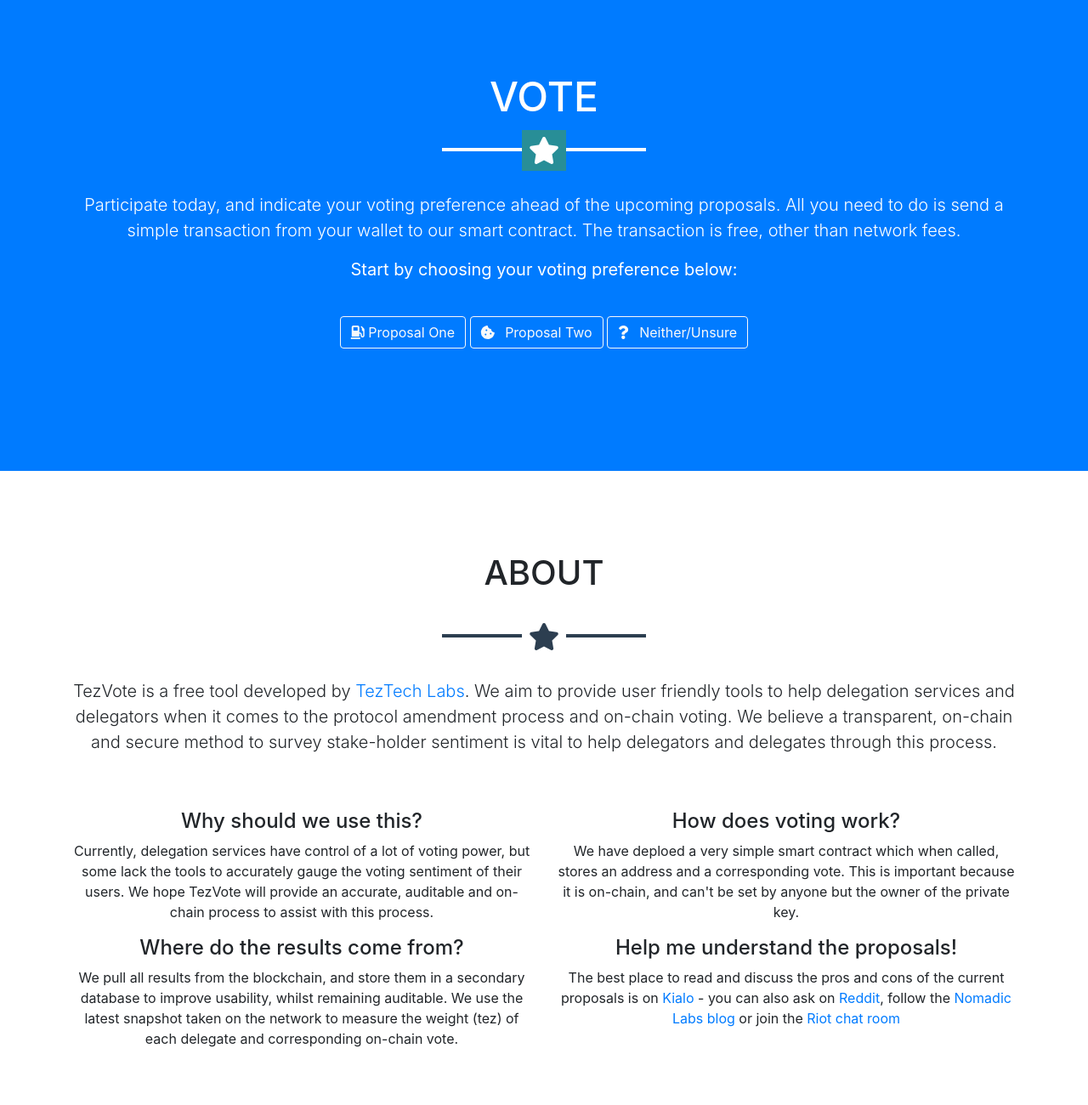
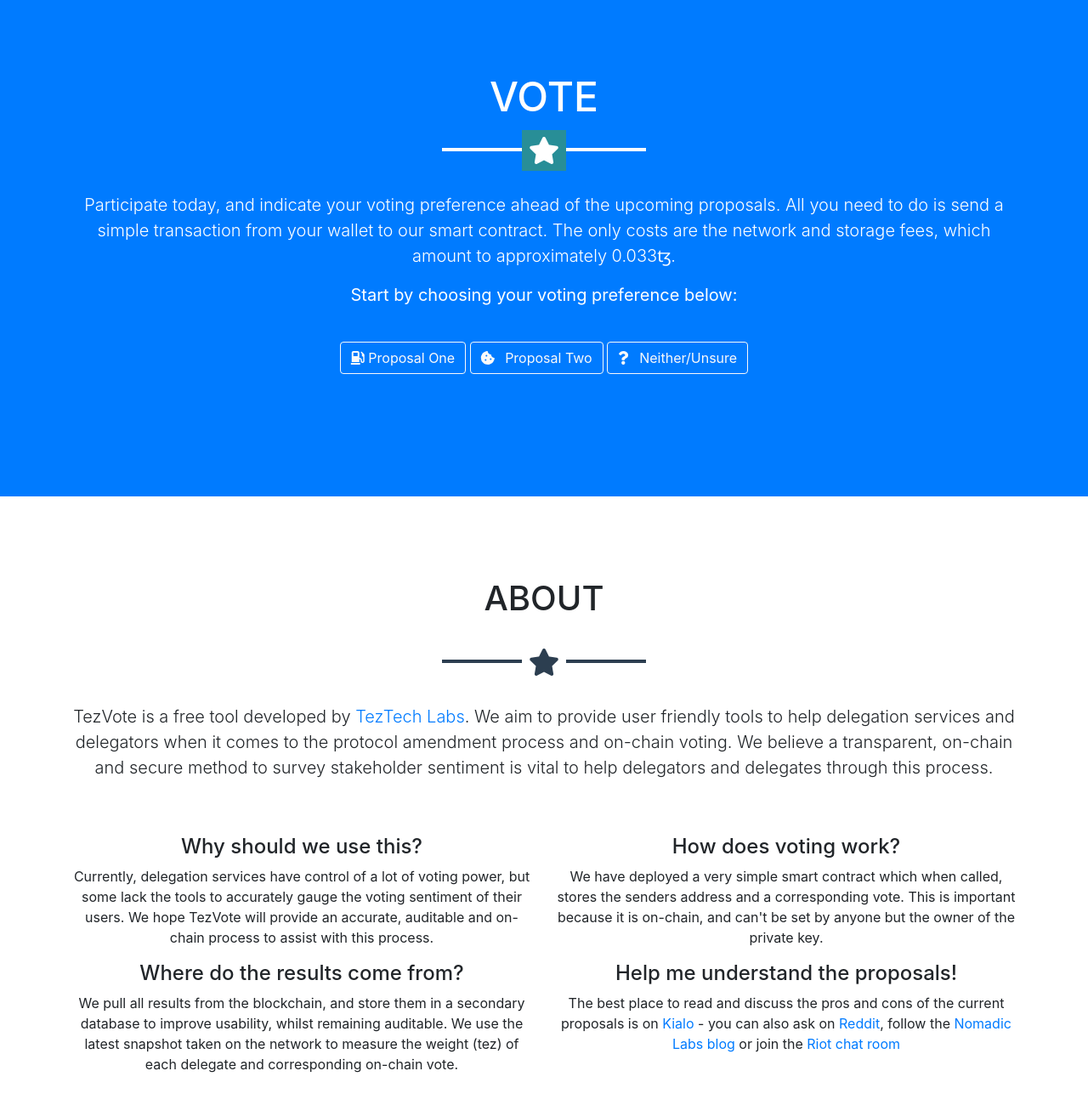
Before and after one commit to TezTech/tezvote-website, a website with bundled scripts: page index.html in a window 1280 px wide. Shown: the part 1542-2842 px from the top of the page at 85% size. Built offline with nearby package versions, Linux system fonts and the light colour scheme; no server answers.

Commit message:
Update index.html

```diff
--- a/index.html
+++ b/index.html
@@ -129,7 +129,7 @@
       <hr class="star-light mb-5">
       <div class="row">
         <div class="col-lg-12 text-center">
-          <p class="lead">Participate today, and indicate your voting preference ahead of the upcoming proposals. All you need to do is send a simple transaction from your wallet to our smart contract. The transaction is free, other than network fees.</p>
+          <p class="lead">Participate today, and indicate your voting preference ahead of the upcoming proposals. All you need to do is send a simple transaction from your wallet to our smart contract. The only costs are the network and storage fees, which amount to approximately 0.033ꜩ.</p>
           <p class="lead"><strong>Start by choosing your voting preference below:</strong></p>
         </div>
 			</div>
@@ -171,7 +171,7 @@
       <hr class="star-dark mb-5">
       <div class="row">
         <div class="col-lg-12 text-center mb-5">
-          <p class="lead">TezVote is a free tool developed by <a href="https://teztech.io" target="_blank">TezTech Labs</a>. We aim to provide user friendly tools to help delegation services and delegators when it comes to the protocol amendment process and on-chain voting. We believe a transparent, on-chain and secure method to survey stake-holder sentiment is vital to help delegators and delegates through this process.</p>
+          <p class="lead">TezVote is a free tool developed by <a href="https://teztech.io" target="_blank">TezTech Labs</a>. We aim to provide user friendly tools to help delegation services and delegators when it comes to the protocol amendment process and on-chain voting. We believe a transparent, on-chain and secure method to survey stakeholder sentiment is vital to help delegators and delegates through this process.</p>
         </div>
       </div>
       <div class="row">
@@ -181,7 +181,7 @@
         </div>
         <div class="col-lg-6 ml-auto">
           <h4>How does voting work?</h4>
-          <p>We have deploed a very simple smart contract which when called, stores an address and a corresponding vote. This is important because it is on-chain, and can't be set by anyone but the owner of the private key.</p>
+          <p>We have deployed a very simple smart contract which when called, stores the senders address and a corresponding vote. This is important because it is on-chain, and can't be set by anyone but the owner of the private key.</p>
         </div>
       </div>
       <div class="row">
@@ -198,11 +198,11 @@
     </div>
   </section>
   <style>
-  .text-white p>a {
+  .text-white p>a, .text-white li>a {
     color: white!important;
     text-decoration: underline;
   }
-  .text-white p>a:hover {
+  .text-white p>a:hover, .text-white li>a:hover {
     color: white!important;
     text-decoration: none;
   }
```
